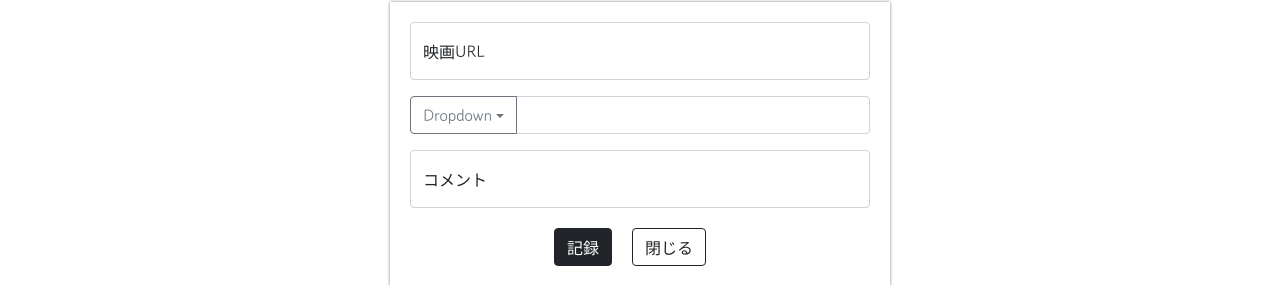
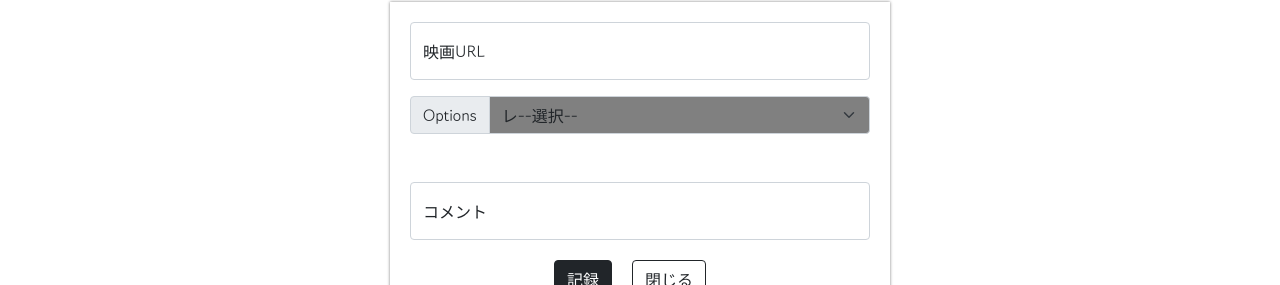
Before and after one commit to mokomokosparta/mypage, a plain HTML site: page index.html in a window 1280 px wide. Shown: the part 268-553 px from the top of the page. Drawn offline with nearby package versions, Linux system fonts and the light colour scheme.

Commit message:
Update index.html

```diff
--- a/index.html
+++ b/index.html
@@ -95,12 +95,11 @@
 
         .mycomment {
             color: gray;
+
         }
-        input-group mb{
-             background-color: gray;
+        .form-select{
+            background-color: gray;
         }
-        input-group mb > li{
-            color:
 
     </style>
 
@@ -117,17 +116,17 @@
         <input type="email" class="form-control" id="floatingInput" placeholder="name@example.com">
         <label for="floatingInput">映画URL</label>
     </div>
-    <div class="input-group mb-3">
-      <button class="btn btn-outline-secondary dropdown-toggle" type="button" data-bs-toggle="dropdown" aria-expanded="false">Dropdown</button>
-      <ul class="dropdown-menu">
-        <li><a class="dropdown-item" href="#">☆</a></li>
-        <li><a class="dropdown-item" href="#">☆☆</a></li>
-        <li><a class="dropdown-item" href="#">☆☆☆</a></li>
-        <li><hr class="dropdown-divider"></li>
-        <li><a class="dropdown-item" href="#">☆☆☆☆☆</a></li>
-      </ul>
-  <input type="text" class="form-control" aria-label="Text input with dropdown button">
-</div>
+    <div class="input-group mb-5">
+        <label class="input-group-text" for="inputGroupSelect01">Options</label>
+        <select class="form-select" id="inputGroupSelect01">
+            <option selected>レ--選択--</option>
+            <option value="1">⭐</option>
+            <option value="2">⭐⭐</option>
+            <option value="3">⭐⭐⭐</option>
+            <option value="4">⭐⭐⭐⭐</option>
+            <option value="5">⭐⭐⭐⭐⭐</option>
+        </select>
+    </div>
     <div class="form-floating">
         <input type="password" class="form-control" id="floatingPassword" placeholder="Password">
         <label for="floatingPassword">コメント</label>
@@ -196,5 +195,3 @@
     </div>
 </div>
 </body>
-
-</html>
```
